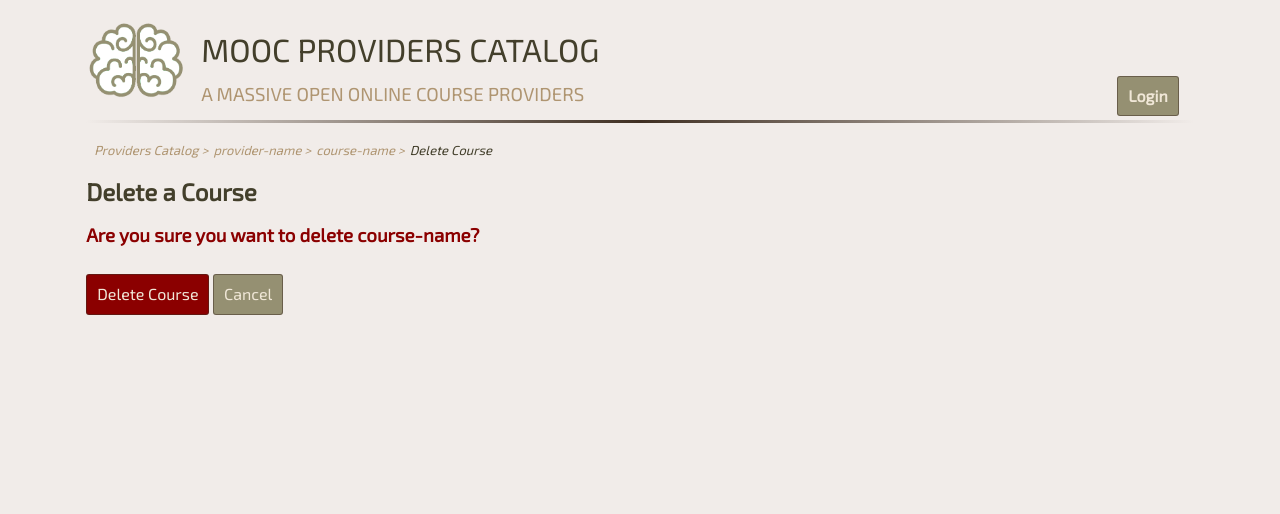
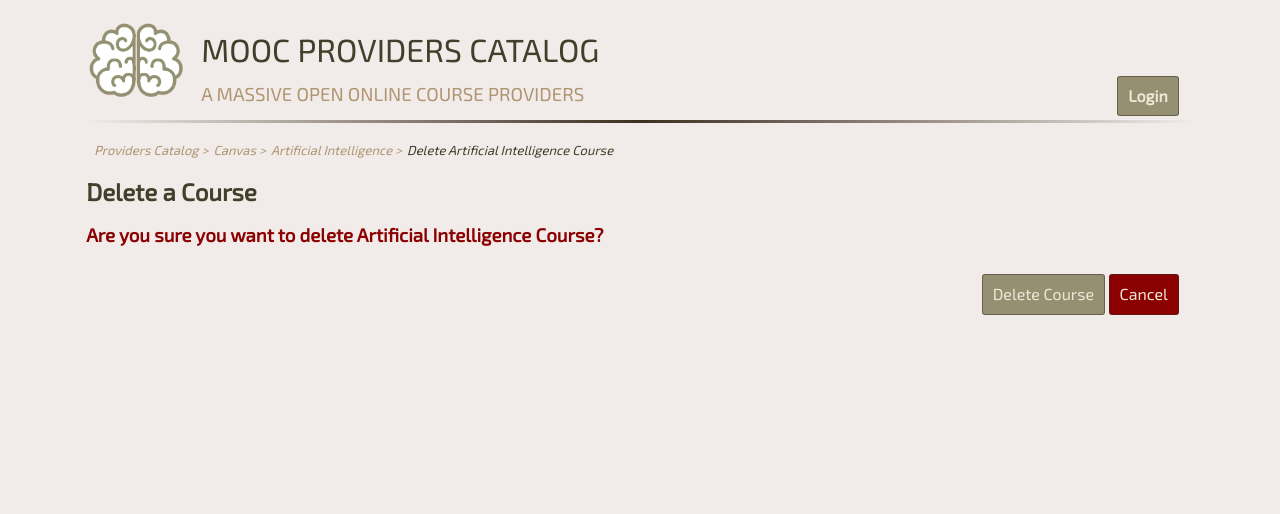
Before and after one commit to zabdulmanea/items_catalog, a Flask app: a page that uses templates/deletecourse.html in a window 1280 px wide. Shown: the top 514 px of the page. Run offline with Flask 2, Linux system fonts and the light colour scheme.

Commit message:
Provide CRUD functionality

```diff
--- a/application.py
+++ b/application.py
@@ -24,7 +24,8 @@
     latest_courses = session.query(
         Provider.name.label('provider_name'),
         Course.name.label('course_name')).filter(
-            Course.provider_id == Provider.id).order_by(Course.id.desc()).limit(10)
+            Course.provider_id == Provider.id).order_by(
+                Course.id.desc()).limit(10)
 
     return render_template(
         'index.html', providers=all_providers, latest_courses=latest_courses)
@@ -44,14 +45,15 @@
 @app.route('/provider/<string:provider_name>/course/<string:course_name>/')
 def viewCourse(provider_name, course_name):
     course = session.query(Course).filter_by(name=course_name).one()
-    return render_template('viewcourse.html', provider_name = provider_name, course=course)
+    return render_template(
+        'viewcourse.html', provider_name=provider_name, course=course)
 
 
 # create MOOC course
 @app.route('/provider/course/new/', methods=['GET', 'POST'])
 def newCourse():
     if request.method == 'POST':
-        # get the selected proveder from the dropdown list
+        # get the selected provider from the dropdown list
         courseProvider = session.query(Provider).filter_by(
             id=request.form.get('selected-provider')).one()
         # create a new provider course
@@ -73,9 +75,33 @@
     '/provider/<string:provider_name>/course/<string:course_name>/edit/',
     methods=['GET', 'POST'])
 def editCourse(provider_name, course_name):
-    provider_name = "temp"
-    course_name = "temp"
-    return render_template('editcourse.html')
+    # Get the course you want to update
+    course = session.query(Course).filter_by(name=course_name).one()
+    if request.method == 'POST':
+        # get the selected provider from the dropdown list
+        courseProvider = session.query(Provider).filter_by(
+            id=request.form.get('selected-provider')).one()
+
+        course.name = request.form['course_name']
+        course.description = request.form['course-description']
+        course.provider = courseProvider
+
+        session.add(course)
+        session.commit()
+
+        # redirect to the course page
+        return redirect(
+            url_for(
+                'viewCourse',
+                provider_name=courseProvider.name,
+                course_name=course_name))
+    else:
+        all_providers = session.query(Provider).all()
+        return render_template(
+            'editcourse.html',
+            providers=all_providers,
+            provider_name=provider_name,
+            course=course)
 
 
 # delete specific MOOC course
@@ -83,9 +109,16 @@
     '/provider/<string:provider_name>/course/<string:course_name>/delete/',
     methods=['GET', 'POST'])
 def deleteCourse(provider_name, course_name):
-    provider_name = "temp"
-    course_name = "temp"
-    return render_template('deletecourse.html')
+    if request.method == 'POST':
+        course = session.query(Course).filter_by(name=course_name).one()
+        session.delete(course)
+        session.commit()
+        return redirect(url_for('viewProvider', provider_name=provider_name))
+    else:
+        return render_template(
+            'deletecourse.html',
+            provider_name=provider_name,
+            course_name=course_name)
 
 
 if __name__ == '__main__':
--- a/static/css/style.css
+++ b/static/css/style.css
@@ -335,7 +335,7 @@
     outline: none;
 }
 
-.create-buttons {
+.create-buttons, .update-buttons, .delete-buttons {
     margin: 15px;
     text-align: right;
 }
--- a/templates/deletecourse.html
+++ b/templates/deletecourse.html
@@ -9,19 +9,19 @@
 <nav>
     <ul class="nav-bar">
         <li><a class="nav-link" href="{{ url_for('providers') }}">Providers Catalog ></a></li>
-        <li><a class="nav-link" href="{{ url_for('viewProvider', provider_name='temp') }}">provider-name ></a></li>
-        <li><a class="nav-link" href="{{ url_for('viewCourse', provider_name='temp', course_name='temp') }}">course-name
-                ></a></li>
-        <li>Delete Course</li>
+        <li><a class="nav-link" href="{{ url_for('viewProvider', provider_name=provider_name) }}">{{ provider_name }} ></a></li>
+        <li><a class="nav-link" href="{{ url_for('viewCourse', provider_name=provider_name, course_name=course_name) }}">
+                {{ course_name }} ></a></li>
+        <li>Delete {{ course_name }} Course</li>
     </ul>
 </nav>
 
-<form method="post">
+<form method="post" name="Form">
     <h2 class="subject-header">Delete a Course</h2>
-    <h3 class="confirm-deletion"><b>Are you sure you want to delete course-name?</b></h3>
+    <h3 class="confirm-deletion"><b>Are you sure you want to delete  {{ course_name }} Course?</b></h3>
     <div class="delete-buttons">
-        <a class="delete" href="{{ url_for('deleteCourse', provider_name='temp', course_name='temp') }}">Delete Course</a>
-        <a href="{{ url_for('viewCourse', provider_name='temp', course_name='temp') }}">Cancel</a>
+        <input class="delete" type="submit" value="Delete Course">
+        <a class="cancel" href="{{ url_for('viewCourse', provider_name=provider_name, course_name=course_name) }}">Cancel</a>
     </div>
 </form>
 
```
Also changed, not shown: templates/editcourse.html (+17 -14 lines), providercourses.db.
